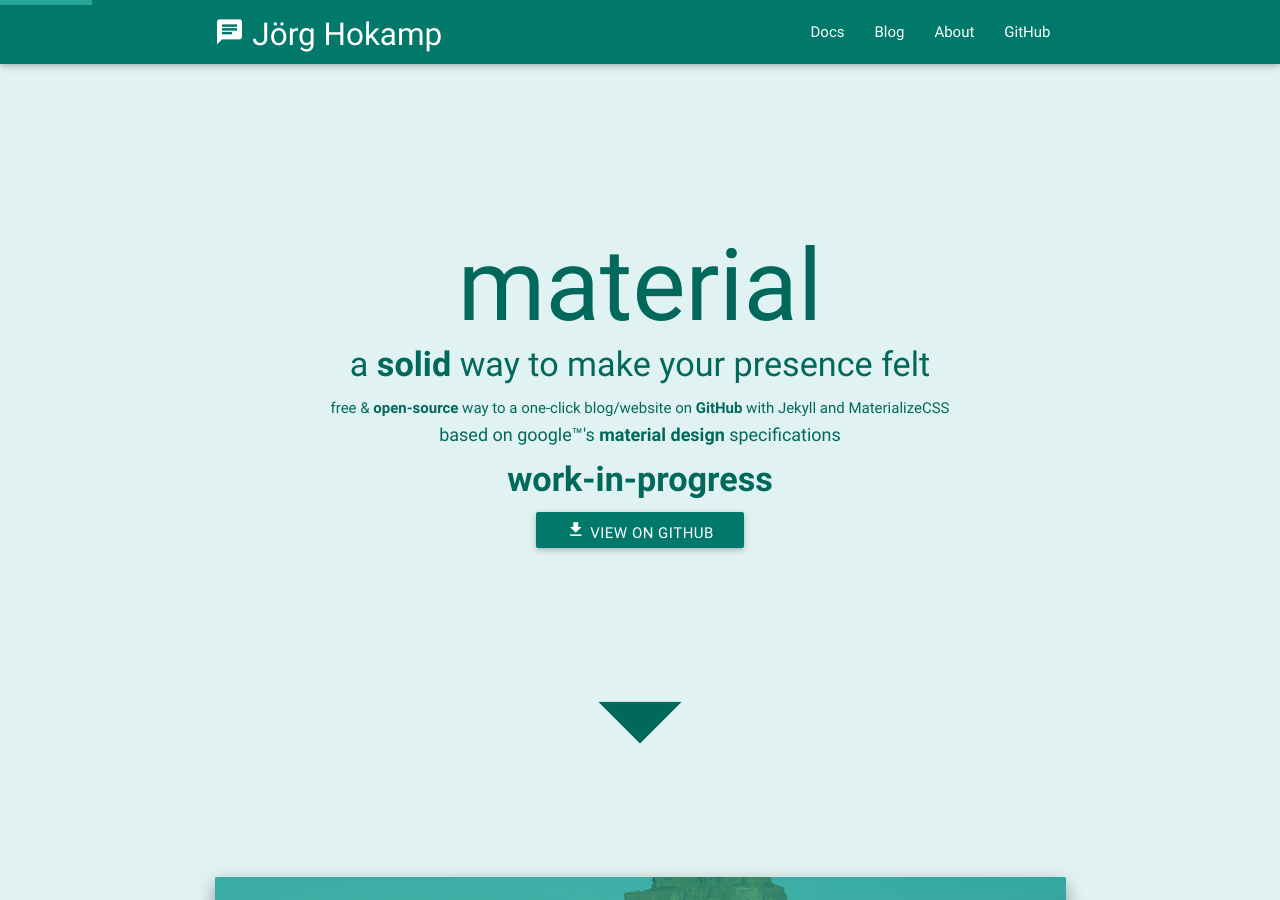
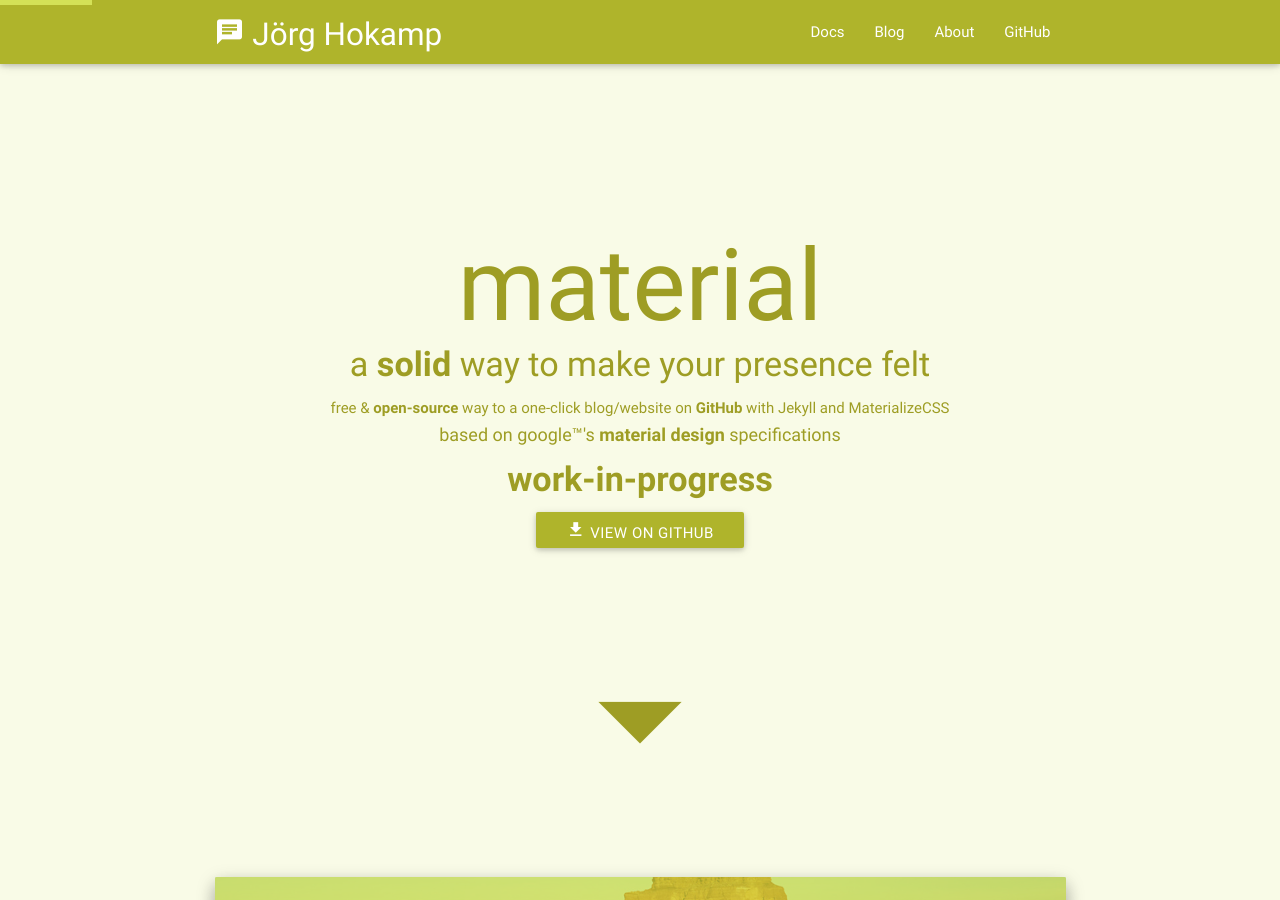
Before and after one commit to jhokamp/jhokamp.github.io, a Jekyll site: the page built from index.html, in a window 1280 px wide and 900 px high. Built offline with Jekyll 4.4.1, drawn with Linux system fonts in a browser that asks for light colours.

Commit message:
Update _config.yml

```diff
--- a/_config.yml
+++ b/_config.yml
@@ -8,7 +8,7 @@
 url: "http://jhokamp.github.io" # the base hostname & protocol for your site
 twitter_username: hamburgkind
 github_username:  jhokamp
-css: "teal"
+css: "lime"
 
 # Build settings
 markdown: kramdown
```
